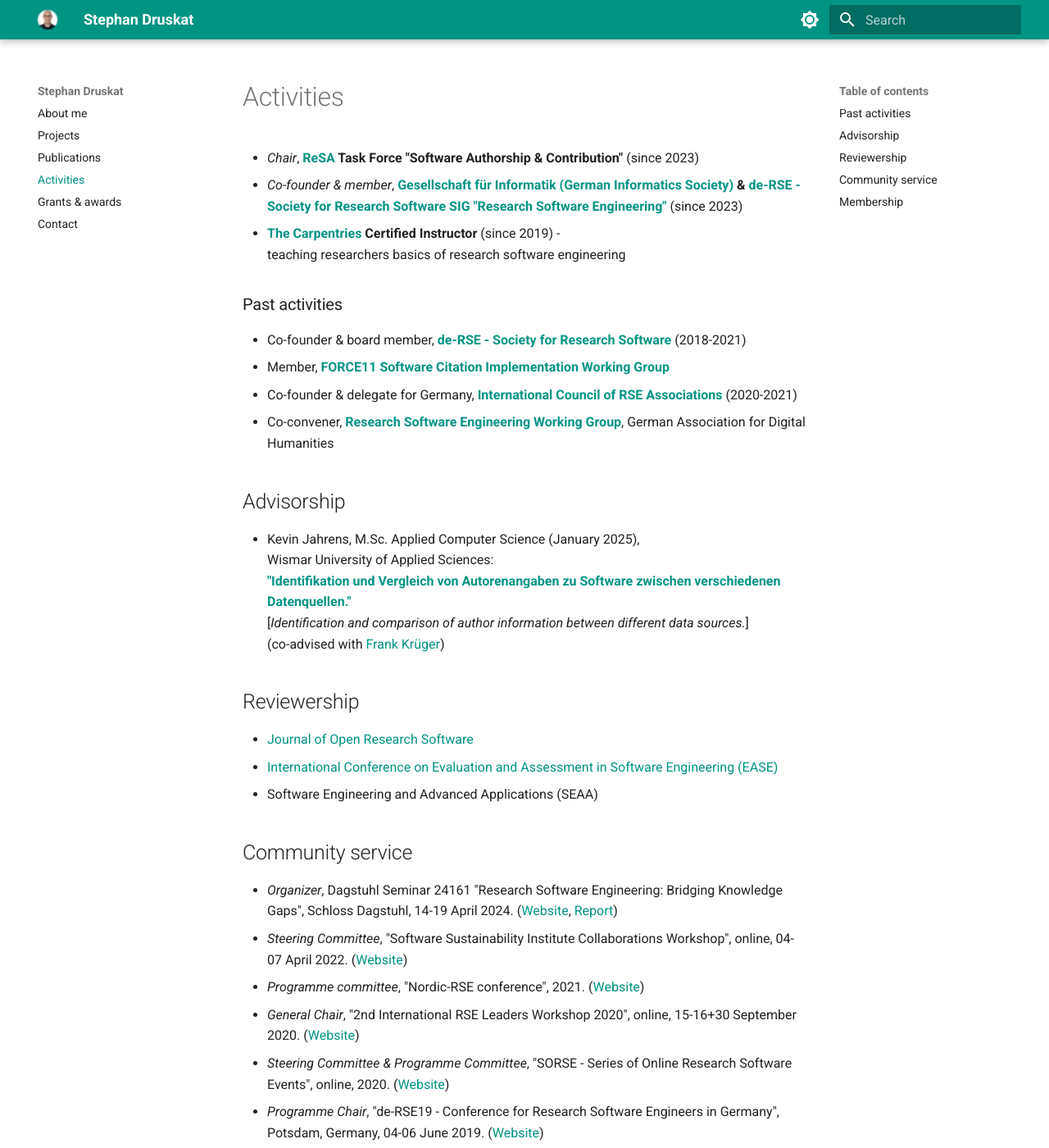
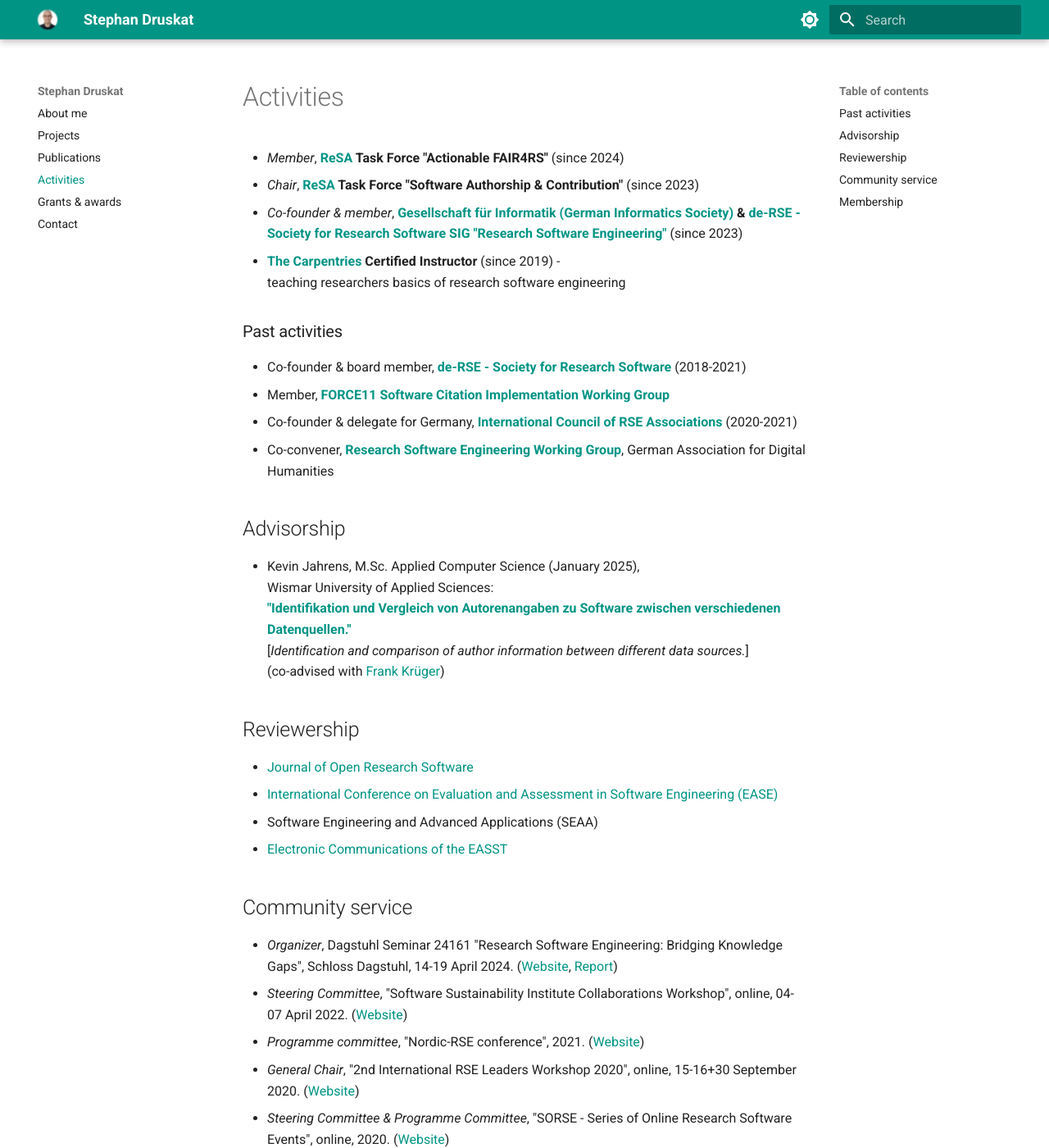
Before and after one commit to sdruskat/sdruskat.github.io, an MkDocs documentation site: the page built from docs/activities.md, in a window 1280 px wide and 1400 px high. Shown: the whole window at 82% size. Built offline with MkDocs 1.6.1 and Material for MkDocs 9.7.7, drawn with Linux system fonts in a browser that asks for light colours.

Commit message:
Add activities

```diff
--- a/docs/activities.md
+++ b/docs/activities.md
@@ -1,3 +1,4 @@
+- *Member*, **[ReSA](https://www.researchsoft.org/) Task Force "Actionable FAIR4RS"** (since 2024)
 - *Chair*, **[ReSA](https://www.researchsoft.org/) Task Force "Software Authorship & Contribution"** (since 2023)
 - *Co-founder & member*, **[Gesellschaft für Informatik (German Informatics Society)](https://gi.de/) & [de-RSE - Society for Research Software](https://de-rse.org)** **[SIG "Research Software Engineering"](https://fg-rse.gi.de/)** (since 2023)
 - **[The Carpentries](https://carpentries.org/) Certified Instructor** (since 2019) -
@@ -28,6 +29,7 @@ Wismar University of Applied Sciences:
 - [Journal of Open Research Software](https://openresearchsoftware.metajnl.com/)
 - [International Conference on Evaluation and Assessment in Software Engineering (EASE)](https://conf.researchr.org/series/ease)
 - Software Engineering and Advanced Applications (SEAA)
+- [Electronic Communications of the EASST](https://eceasst.org)
 <!-- - RSECon
 - deRSE
 - DHd -->
```
